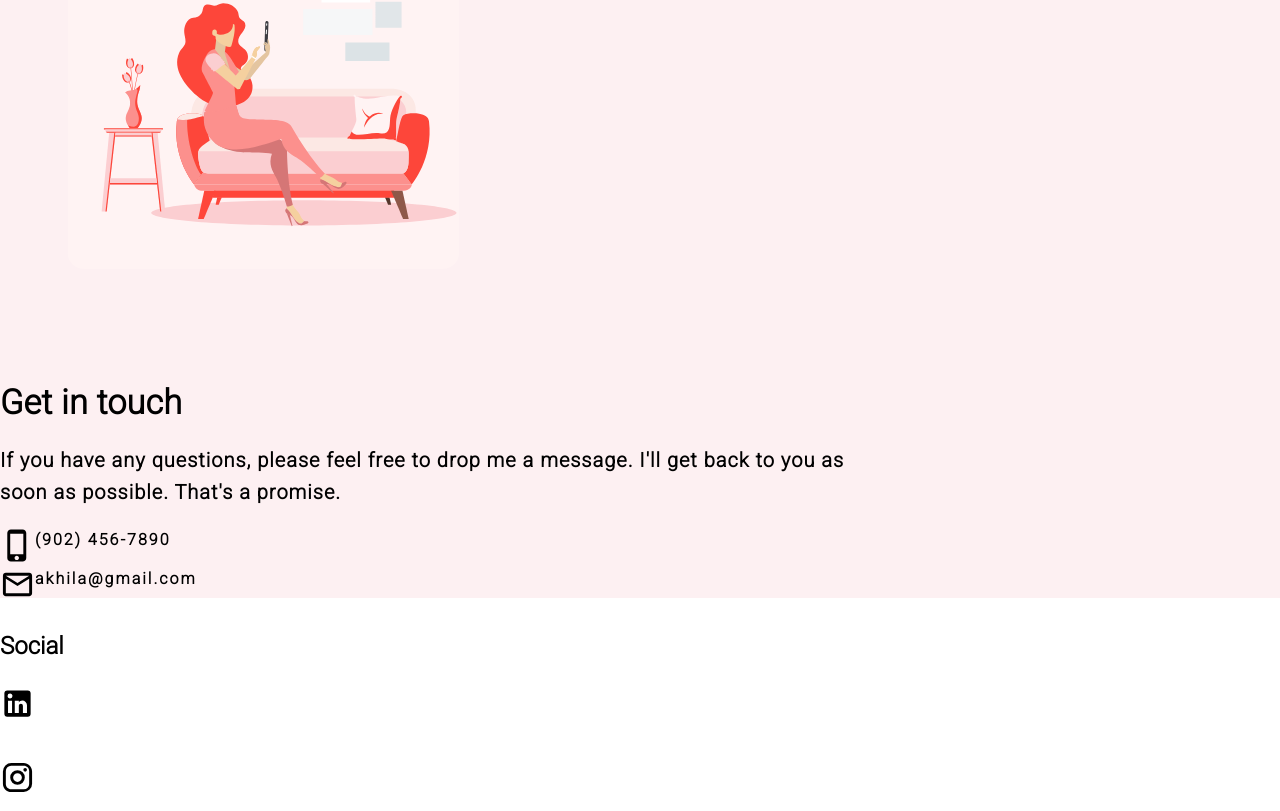
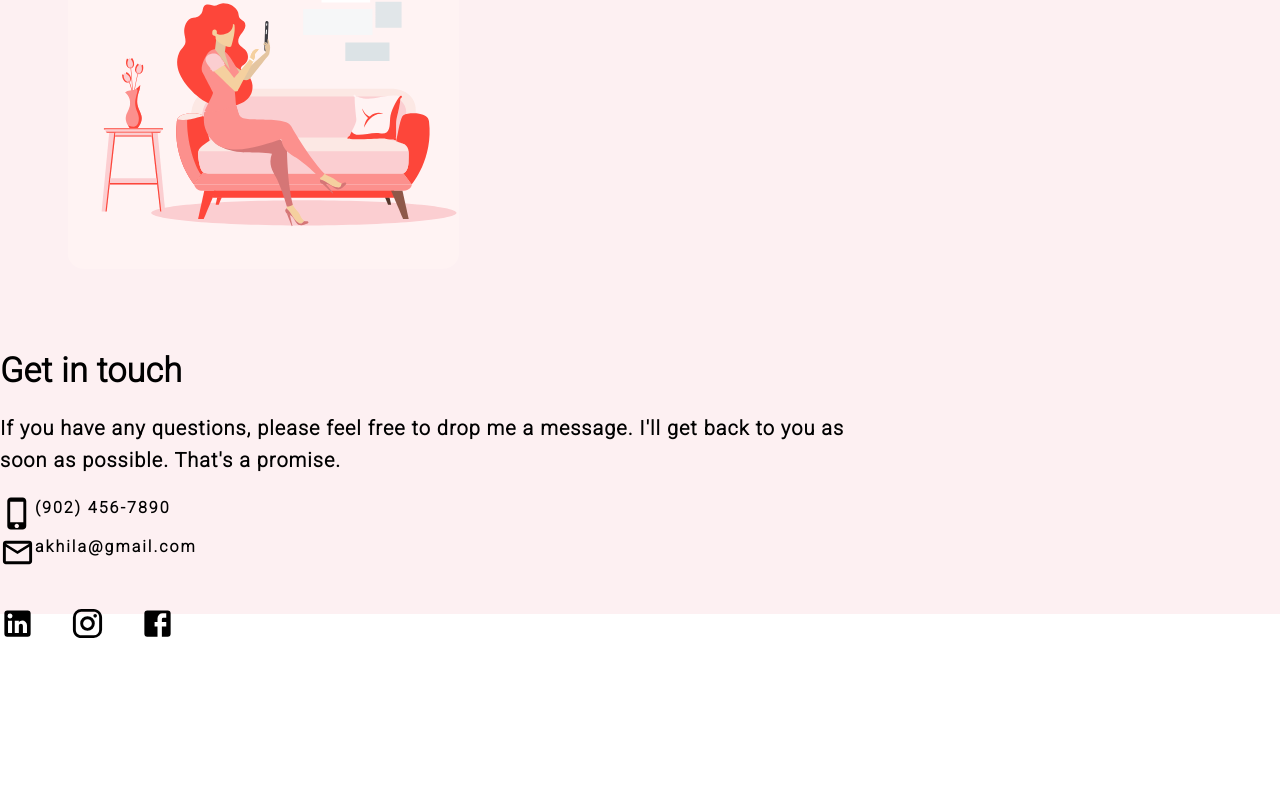
Before and after one commit to parupallihemanth/Akhila_Portfolio, a React (Create React App) app: page / in a window 1280 px wide. Shown: the part 1986-2797 px from the top of the page. After the commit the page ends 2639 px from the top, so only its background shows below. Built offline with nearby package versions, Linux system fonts and the light colour scheme.

Commit message:
changed contact section error

```diff
--- a/src/components/AboutMe.js
+++ b/src/components/AboutMe.js
@@ -69,7 +69,7 @@ function AboutMe() {
         Aos.init({ duration: 2000})
 }, [])
     return (
-        <Grid data-aos="fade-right" container className={ classes.aboutContainer} spacing={8} justify="center">
+        <Grid  container className={ classes.aboutContainer} spacing={8} justify="center">
             <Grid item sm >
                 <Typography variant="h5">I'm a <span className={classes.role}>Business Analyst</span></Typography>
                 <p className={classes.p}>Hellenism was the combination of Greek, Persian, and Egyptian cultures. During this
@@ -81,8 +81,8 @@ function AboutMe() {
                 produce many different kinds of art. New forms of math,  science,  and design made a
                 great impact on society.</p>
             </Grid>
-            <Grid item data-aos="fade-left" sm className={classes.aboutPart}>
-                <img  src={main1} className={classes.mainImage} height="85%"  />
+            <Grid item  sm className={classes.aboutPart}>
+                <img data-aos="fade-left" src={main1} className={classes.mainImage} height="85%"  />
             </Grid>
 
         </Grid>
--- a/src/components/ContactMe.js
+++ b/src/components/ContactMe.js
@@ -57,7 +57,7 @@ function ContactMe() {
       };
     return (
 
-        <Grid container  className={classes.contactContainer} id="contact" spacing={6}>
+        <Grid container  className={classes.contactContainer} id="contact" spacing={2}>
 
 
             <Grid item className={classes.contactLottie}>
@@ -85,13 +85,13 @@ function ContactMe() {
                     </Grid>
 
                 </Grid>
-                <Grid container direction="column" alignItems="stretch">
-                    <Typography variant="h5" style={{ fontWeight:"bold", marginTop:'1em',marginBottom:'1em'}}>Social</Typography>
+                <Grid container direction="row" style={{ marginTop:'2em'}}>
+
                     <Grid item>
                     <LinkedInIcon fontSize="large" />
                     </Grid>
                     <Grid>
-                    <InstagramIcon fontSize="large" style={{ marginTop:'1em',marginBottom:'1em'}}/>
+                    <InstagramIcon fontSize="large" style={{ marginLeft: '1em', marginRight:'1em'}}/>
                     </Grid>
                     <Grid item>
                     <FacebookIcon fontSize="large"/>
--- a/src/components/Navbar.js
+++ b/src/components/Navbar.js
@@ -72,9 +72,9 @@ function Navbar() {
       >
 
 
-        <Tab value={ value} className={classes.tab} component={Link} to="about" spy={true} smooth={true}  offset={0}  duration={1000} label="About" disableRipple />
-        <Tab value={ value} className={classes.tab} component={Link} to="experience" spy={true} smooth={true}  offset={-30}  duration={1000} label="Experience" disableRipple />
-        <Tab value={ value} className={classes.tab} component={Link} to="contact" spy={true} smooth={true}  offset={0}  duration={800} label="Contact" disableRipple />
+        <Tab  className={classes.tab} component={Link} to="about" spy={true} smooth={true}  offset={0}  duration={1000} label="About" disableRipple />
+        <Tab  className={classes.tab} component={Link} to="experience" spy={true} smooth={true}  offset={-30}  duration={1000} label="Experience" disableRipple />
+        <Tab  className={classes.tab} component={Link} to="contact" spy={true} smooth={true}  offset={0}  duration={800} label="Contact" disableRipple />
       </Tabs>
         </Toolbar>
       </AppBar>
```
